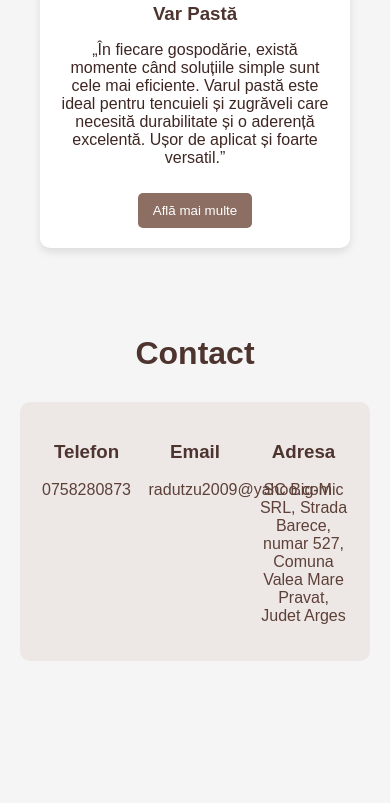
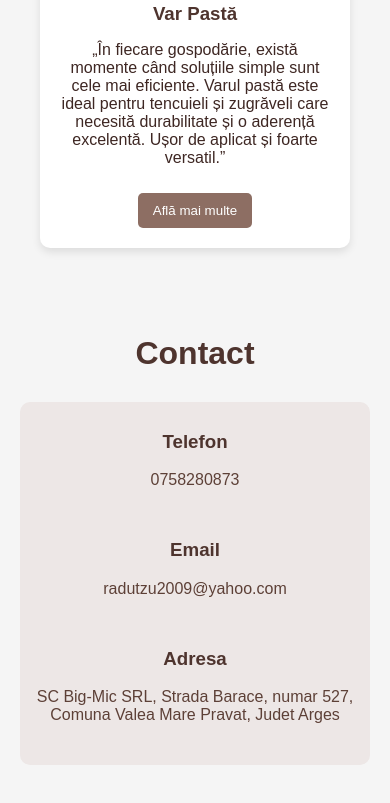
Before and after one commit to radutz00/var-bulgare, a plain HTML site: page index.html in a window 390 px wide. Shown: the part 2337-3140 px from the top of the page. Before the commit the page ends 3048 px from the top, so only its background shows below. Drawn offline with Linux system fonts and the light colour scheme.

Commit message:
Update index.html

```diff
--- a/index.html
+++ b/index.html
@@ -153,7 +153,20 @@
             padding: 10px;
             border-radius: 5px;
             cursor: pointer;
-        }
+
+        }@media (max-width: 768px) {
+    .contact-info {
+        display: flex;
+        flex-direction: column; /* Plasează elementele pe verticală */
+        align-items: center; /* Centrează elementele pe orizontală */
+        padding: 10px;
+    }
+    .contact-info div {
+        width: 100%; /* Fiecare element va ocupa întreaga lățime disponibilă */
+        text-align: center;
+        margin-bottom: 15px; /* Adaugă un spațiu între elemente */
+    }
+}
     </style>
 </head>
 <body>
@@ -231,7 +244,7 @@
 
             <div>
                 <h3>Adresa</h3>
-                <p>SC Big-Mic SRL, Strada Barece, numar 527, Comuna Valea Mare Pravat, Judet Arges</p>
+                <p>SC Big-Mic SRL, Strada Barace, numar 527, Comuna Valea Mare Pravat, Judet Arges</p>
             </div>
         </div>
     </section>
```
